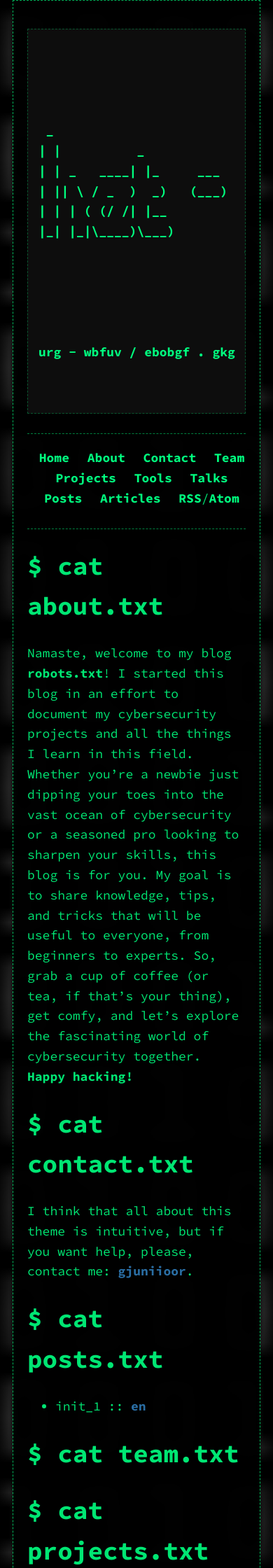
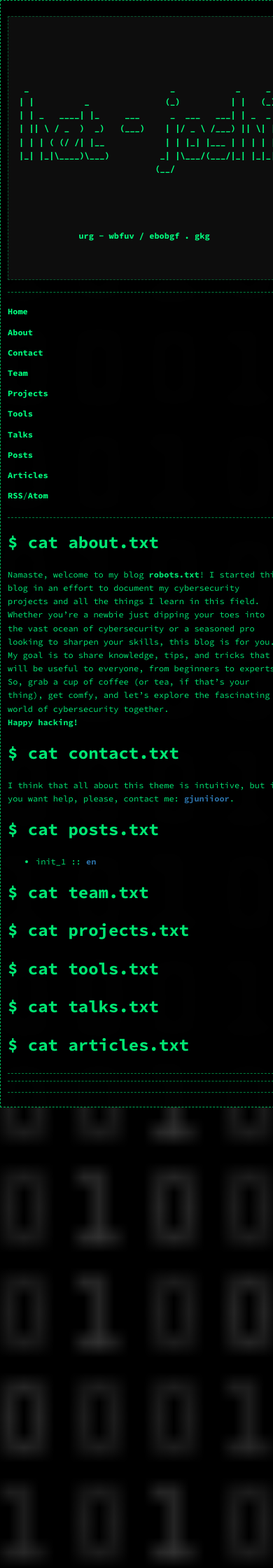
Before and after one commit to Het-Joshi/robots_txt, a Jekyll site: the page built from index.md, in a window 390 px wide. Shown: the top 2240 px of the page at 70% size. Built offline with Jekyll 4.4.1, drawn with Linux system fonts in a browser that asks for light colours; our own code applies the rules of GitHub Pages for plain Markdown files.

Commit message:
Update style.css

```diff
--- a/assets/css/style.css
+++ b/assets/css/style.css
@@ -108,3 +108,56 @@ footer {
 	border-top: 1px dashed rgba(0, 255, 127, 0.5); /* Muted green */
 	margin-top: 20px;
 }
+
+/* Media Queries for Responsiveness */
+@media (max-width: 1200px) {
+	body {
+		width: 90%;
+		font-size: 16px;
+	}
+}
+
+@media (max-width: 992px) {
+	body {
+		width: 95%;
+		font-size: 16px;
+		padding: 15px;
+	}
+
+	nav ul li {
+		padding-left: 10px;
+	}
+}
+
+@media (max-width: 768px) {
+	body {
+		width: 100%;
+		font-size: 14px;
+		padding: 10px;
+	}
+
+	nav ul {
+		text-align: left;
+	}
+
+	nav ul li {
+		display: block;
+		padding: 5px 0;
+	}
+
+	img, main iframe {
+		width: 100%;
+		margin: 10px 0;
+	}
+}
+
+@media (max-width: 576px) {
+	body {
+		font-size: 12px;
+	}
+
+	header, nav, main, footer {
+		margin: 10px 0;
+		padding-bottom: 5px;
+	}
+}
```
